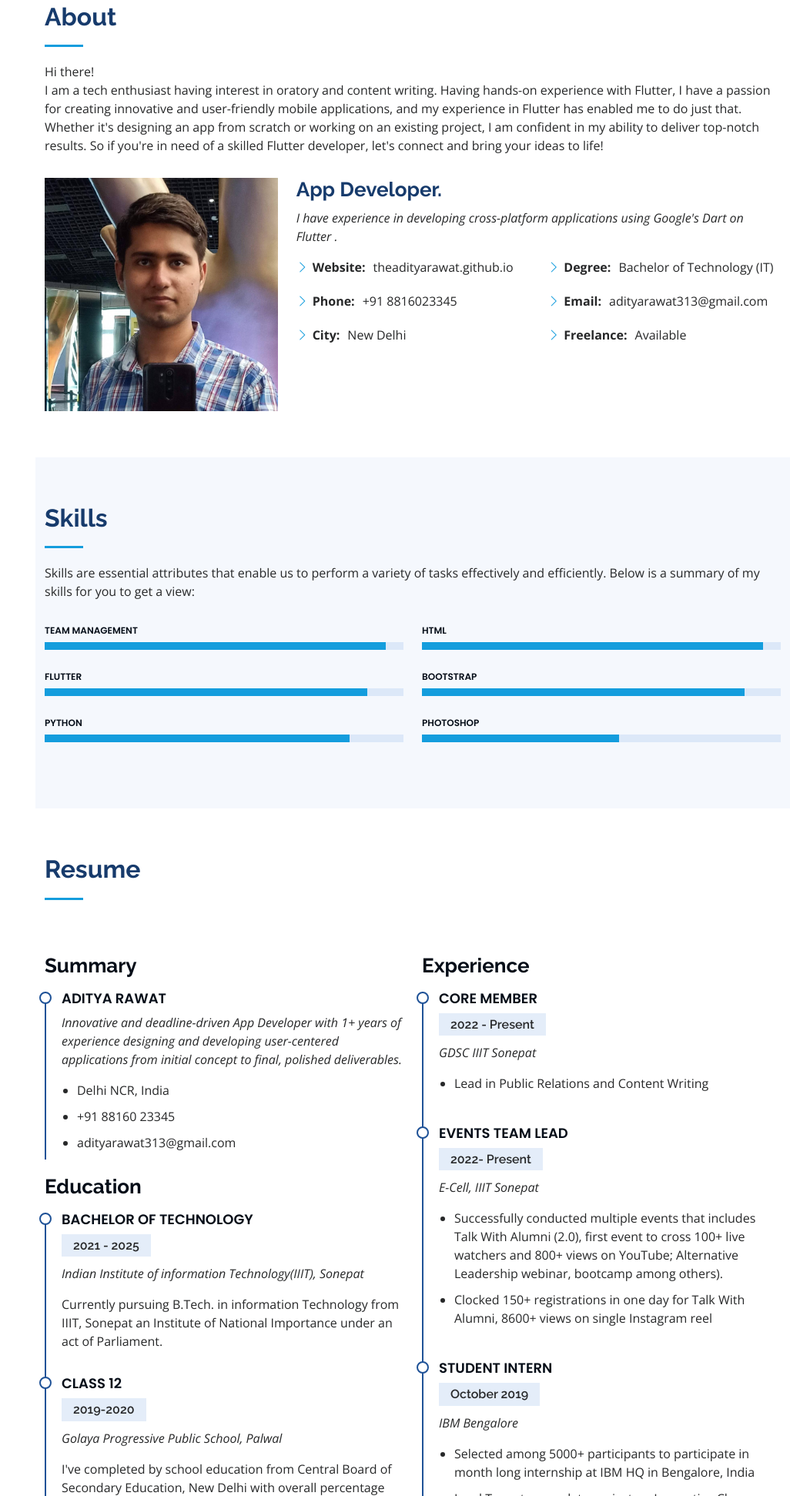
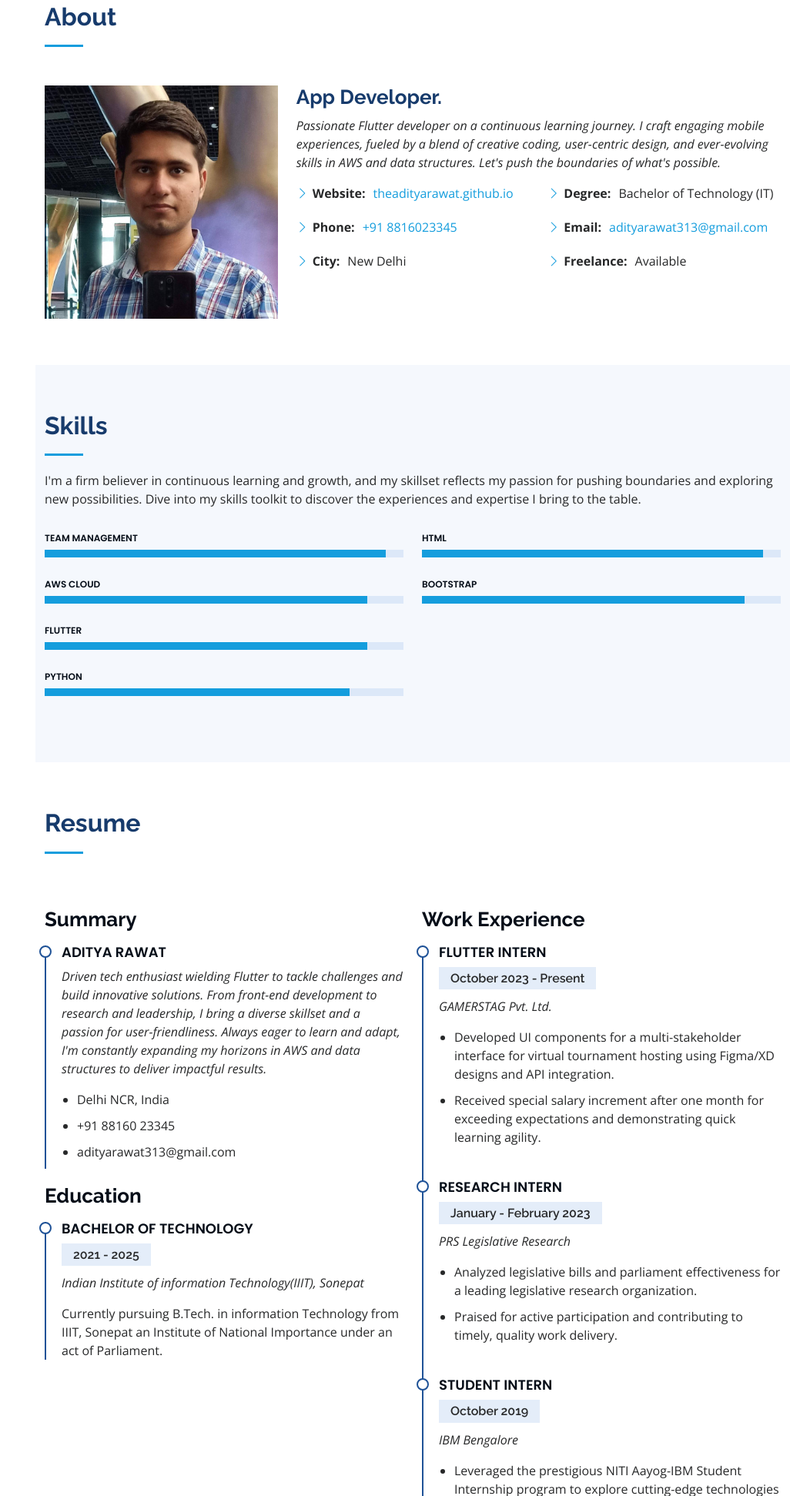
Before and after one commit to theadityarawat/theadityarawat.github.io, a plain HTML site: page index.html in a window 1280 px wide. Shown: the part 857-2800 px from the top of the page at 77% size, without its empty margins (254-1280 px from the left). Drawn offline with nearby package versions, Linux system fonts and the light colour scheme.

Commit message:
update homepage

```diff
--- a/index.html
+++ b/index.html
@@ -126,10 +126,10 @@
         <div class="container">
           <div class="section-title">
             <h2>About</h2>
-            <p>
+            <!-- <p>
               Hi there!<br>
               I am a tech enthusiast having interest in oratory and content writing. Having hands-on experience with Flutter, I have a passion for creating innovative and user-friendly mobile applications, and my experience in Flutter has enabled me to do just that. Whether it's designing an app from scratch or working on an existing project, I am confident in my ability to deliver top-notch results. So if you're in need of a skilled Flutter developer, let's connect and bring your ideas to life!
-            </p>
+            </p> -->
           </div>
 
           <div class="row">
@@ -139,22 +139,25 @@
             <div class="col-lg-8 pt-4 pt-lg-0 content" data-aos="fade-left">
               <h3>App Developer.</h3>
               <p class="fst-italic">
-                I have experience in developing cross-platform applications using Google's Dart on Flutter .
+                Passionate Flutter developer on a continuous learning journey. I craft engaging mobile experiences, fueled by a blend of creative coding, user-centric design, and ever-evolving skills in AWS and data structures. Let's push the boundaries of what's possible.
               </p>
               <div class="row">
                 <div class="col-lg-6">
                   <ul>
                     <li>
                       <i class="bi bi-chevron-right"></i>
-                      <strong>Website:</strong> <span>theadityarawat.github.io</span>
+                      <strong>Website:</strong>
+                      <a href="http://theadityarawat.github.io" target="_blank">theadityarawat.github.io</a>
                     </li>
                     <li>
                       <i class="bi bi-chevron-right"></i>
-                      <strong>Phone:</strong> <span>+91 8816023345</span>
+                      <strong>Phone:</strong>
+                      <a href="tel:+918816023345">+91 8816023345</a>
                     </li>
                     <li>
                       <i class="bi bi-chevron-right"></i>
-                      <strong>City:</strong> <span>New Delhi</span>
+                      <strong>City:</strong>
+                      <span>New Delhi</span>
                     </li>
                   </ul>
                 </div>
@@ -162,19 +165,23 @@
                   <ul>
                     <li>
                       <i class="bi bi-chevron-right"></i>
-                      <strong>Degree:</strong> <span>Bachelor of Technology (IT)</span>
+                      <strong>Degree:</strong>
+                      <span>Bachelor of Technology (IT)</span>
                     </li>
                     <li>
                       <i class="bi bi-chevron-right"></i>
                       <strong>Email:</strong>
-                      <span>adityarawat313@gmail.com</span>
+                      <a href="mailto:adityarawat313@gmail.com">adityarawat313@gmail.com</a>
                     </li>
                     <li>
                       <i class="bi bi-chevron-right"></i>
-                      <strong>Freelance:</strong> <span>Available</span>
+                      <strong>Freelance:</strong>
+                      <span>Available</span>
+                      <!-- <button class="btn btn-primary">Contact for Freelance</button> -->
                     </li>
                   </ul>
                 </div>
+
               </div>
               <p>
 
@@ -274,7 +281,7 @@
           <div class="section-title">
             <h2>Skills</h2>
             <p>
-              Skills are essential attributes that enable us to perform a variety of tasks effectively and efficiently. Below is a summary of my skills for you to get a view:
+              I'm a firm believer in continuous learning and growth, and my skillset reflects my passion for pushing boundaries and exploring new possibilities. Dive into my skills toolkit to discover the experiences and expertise I bring to the table.
             </p>
           </div>
 
@@ -287,6 +294,19 @@
                     class="progress-bar"
                     role="progressbar"
                     aria-valuenow="95"
+                    aria-valuemin="0"
+                    aria-valuemax="100"
+                  ></div>
+                </div>
+              </div>
+
+              <div class="progress">
+                <span class="skill">AWS Cloud <i class="val"></i></span>
+                <div class="progress-bar-wrap">
+                  <div
+                    class="progress-bar"
+                    role="progressbar"
+                    aria-valuenow="90"
                     aria-valuemin="0"
                     aria-valuemax="100"
                   ></div>
@@ -347,18 +367,6 @@
                 </div>
               </div>
 
-              <div class="progress">
-                <span class="skill">Photoshop <i class="val"></i></span>
-                <div class="progress-bar-wrap">
-                  <div
-                    class="progress-bar"
-                    role="progressbar"
-                    aria-valuenow="55"
-                    aria-valuemin="0"
-                    aria-valuemax="100"
-                  ></div>
-                </div>
-              </div>
             </div>
           </div>
         </div>
@@ -380,10 +388,7 @@
                 <h4>Aditya Rawat</h4>
                 <p>
                   <em
-                    >Innovative and deadline-driven App Developer with 1+
-                    years of experience designing and developing user-centered
-                    applications from initial concept to
-                    final, polished deliverables.</em
+                    >Driven tech enthusiast wielding Flutter to tackle challenges and build innovative solutions. From front-end development to research and leadership, I bring a diverse skillset and a passion for user-friendliness. Always eager to learn and adapt, I'm constantly expanding my horizons in AWS and data structures to deliver impactful results.</em
                   >
                 </p>
                 <ul>
@@ -402,38 +407,30 @@
                  Currently pursuing B.Tech. in information Technology from IIIT, Sonepat an Institute of National Importance under an act of Parliament.
                 </p>
               </div>
-              <div class="resume-item">
-                <h4>Class 12</h4>
-                <h5>2019-2020</h5>
-                <p><em>Golaya Progressive Public School, Palwal</em></p>
-                <p>
-                  I've completed by school education from Central Board of Secondary Education, New Delhi with overall percentage score of 93%.
-                </p>
-              </div>
             </div>
             <div class="col-lg-6" data-aos="fade-up" data-aos-delay="100">
-              <h3 class="resume-title">Experience</h3>
+              <h3 class="resume-title">Work Experience</h3>
               <div class="resume-item">
-                <h4>Core Member </h4>
-                <h5>2022 - Present</h5>
-                <p><em>GDSC IIIT Sonepat</em></p>
+                <h4>Flutter Intern </h4>
+                <h5>October 2023 - Present</h5>
+                <p><em>GAMERSTAG Pvt. Ltd.</em></p>
                 <ul>
                   <li>
-                    Lead in Public Relations and Content Writing
+                    Developed UI components for a multi-stakeholder interface for virtual tournament hosting using Figma/XD designs and API integration.
                   </li>
-
+                  <li>Received special salary increment after one month for exceeding expectations and demonstrating quick learning agility.</li>
                 </ul>
               </div>
               <div class="resume-item">
-                <h4>Events Team Lead</h4>
-                <h5>2022- Present</h5>
-                <p><em>E-Cell, IIIT Sonepat</em></p>
+                <h4>Research Intern</h4>
+                <h5>January - February 2023</h5>
+                <p><em>PRS Legislative Research</em></p>
                 <ul>
                   <li>
-                    Successfully conducted multiple events that includes Talk With Alumni (2.0), first event to cross 100+ live watchers and 800+ views on YouTube; Alternative Leadership webinar, bootcamp among others).
+                    Analyzed legislative bills and parliament effectiveness for a leading legislative research organization.
                   </li>
                   <li>
-                    Clocked 150+ registrations in one day for Talk With Alumni, 8600+ views on single Instagram reel
+                    Praised for active participation and contributing to timely, quality work delivery.
                   </li>
 
                 </ul>
@@ -444,13 +441,31 @@
                 <p><em>IBM Bengalore</em></p>
                 <ul>
                   <li>
-                    Selected among 5000+ participants to participate in month long internship at IBM HQ in Bengalore, India
+                    Leveraged the prestigious NITI Aayog-IBM Student Internship program to explore cutting-edge technologies like application development, cloud computing, AI, and IP.
                   </li>
                   <li>
-                    Lead Team to complete project on Innovative Classroom, and AI Chatbot
+                    Developed and presented "Pizza Ordering using AI," a project utilizing AI to streamline restaurant ordering, earning high commendation from Director, NITI Aayog, and Regional Head, IBM.
                   </li>
+                </ul>
+              </div>
+              <h3 class="resume-title">Leadership Experience</h3>
+              <div class="resume-item">
+                <h4>GDSC Lead</h4>
+                <h5>July 2023 - Current</h5>
+                <p><em>Google Developer Student Club, IIIT Sonepat</em></p>
+                <ul>
                   <li>
-                    Presented ideas in front of Asia Business Head, IBM and Director, NITI Aayog (erstwhile Planning Commission of India).
+                    Organized Google Cloud Jam with 100+ participants from 5 institutes, leading to a 20% increase in club membership among other Institutes of National Importance
+                  </li>
+                </ul>
+              </div>
+              <div class="resume-item">
+                <h4>Founder-Student Coordinator</h4>
+                <h5>December 2023 - Current</h5>
+                <p><em>Innovative Research Society, IIIT Sonepat</em></p>
+                <ul>
+                  <li>
+                    Established and co-lead the research club, fostering a culture of research exploration and collaboration among students.
                   </li>
                 </ul>
               </div>
@@ -708,13 +723,14 @@
                 <div class="email">
                   <i class="bi bi-envelope"></i>
                   <h4>Email:</h4>
-                  <p>adityarawat313@gmail.com</p>
+                  <p><a href="mailto:adityarawat313@gmail.com">adityarawat313@gmail.com</a>
+                  </p>
                 </div>
 
                 <div class="phone">
                   <i class="bi bi-phone"></i>
                   <h4>Call:</h4>
-                  <p>+91 88160 23345</p>
+                  <p><a href = "tel:+918816023345">+91 88160 23345</a></p>
                 </div>
 
                 <iframe src="https://www.google.com/maps/embed?pb=!1m18!1m12!1m3!1d3489.9380777592296!2d77.14897341490217!3d28.989205882278398!2m3!1f0!2f0!3f0!3m2!1i1024!2i768!4f13.1!3m3!1m2!1s0x390d0fdb2913eafb%3A0xb6013d01cb629fdf!2sShri%20Balwant%20Institute%20of%20Technology%20(SBIT!5e0!3m2!1sen!2sin!4v1678388648461!5m2!1sen!2sin" width="400" height="300" style="border:0;" allowfullscreen="" loading="lazy" referrerpolicy="no-referrer-when-downgrade"></iframe>
```
